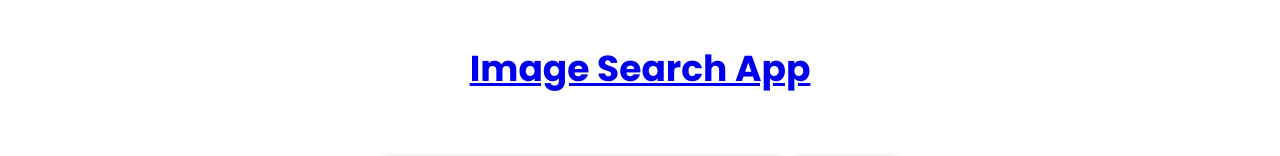
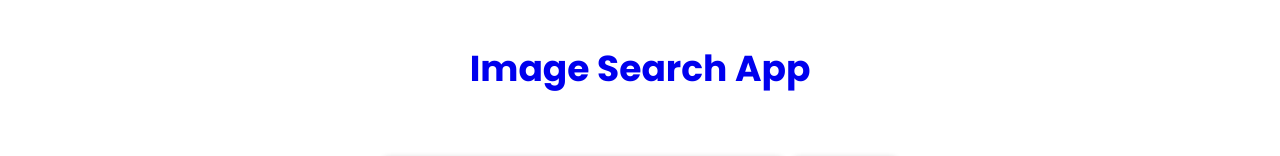
Before and after one commit to aqeelahmed4218/image-search-app, a plain HTML site: page index.html in a window 1280 px wide. Shown: the top 156 px of the page. Drawn offline with Linux system fonts and the light colour scheme.

Commit message:
Update style.css

```diff
--- a/style.css
+++ b/style.css
@@ -16,6 +16,11 @@ h1{
     font-weight: bold;
     text-align: center;
     margin: 40px 0 60px 0;
+}
+
+h1 a{
+    list-style: none;
+    text-decoration: none;
 }
 
 form{
```
